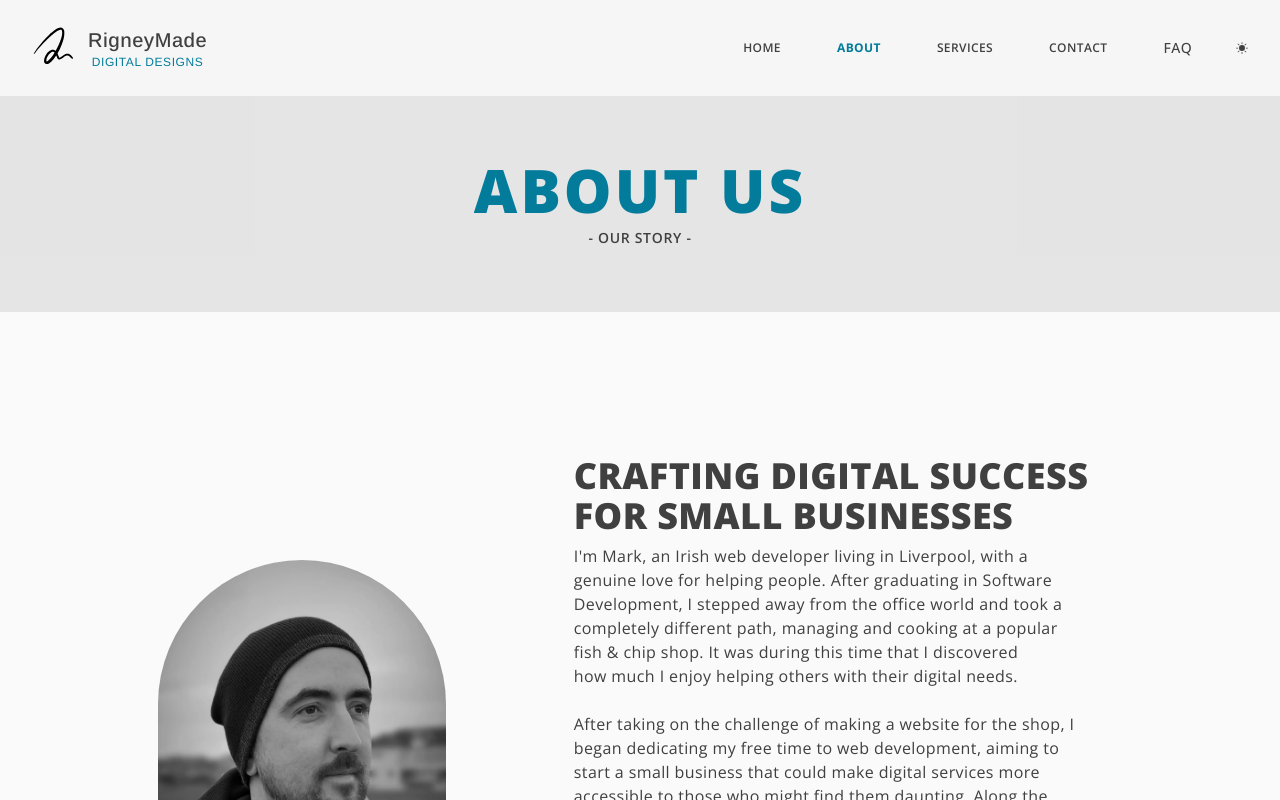
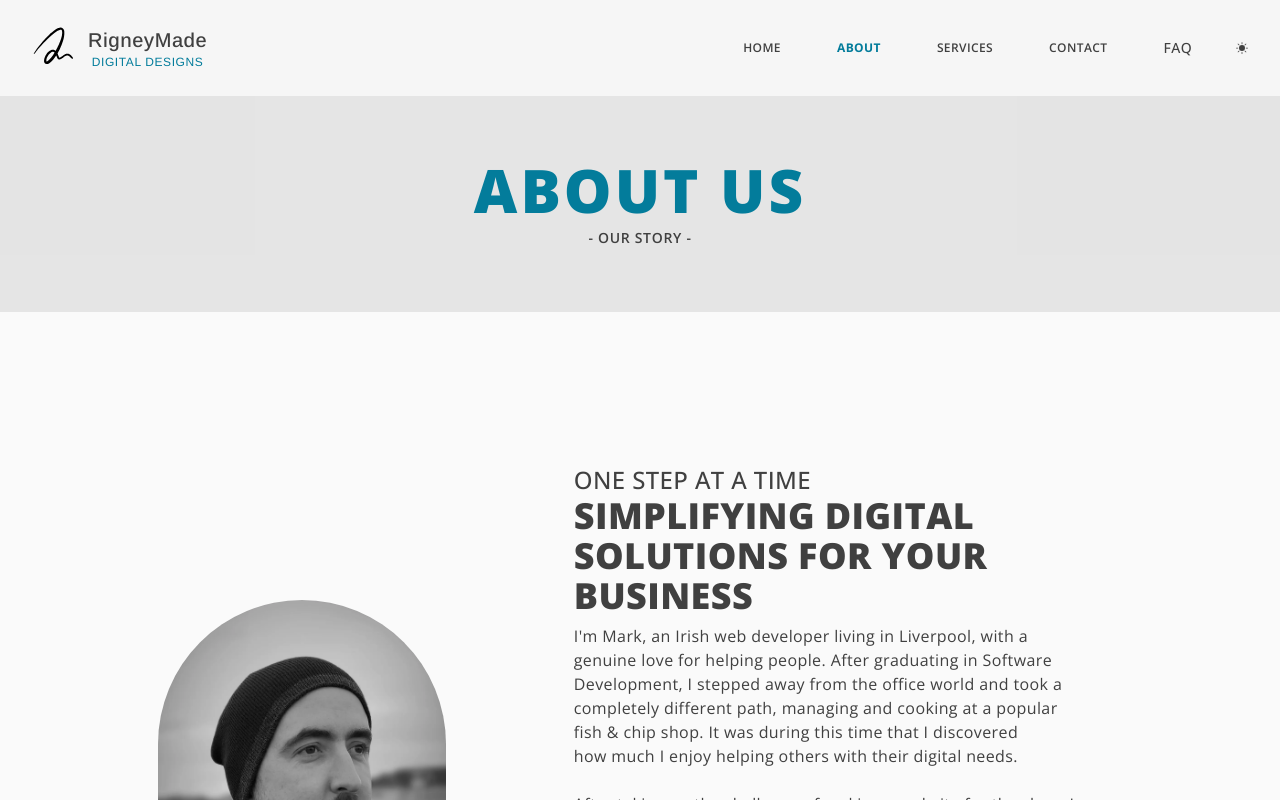
Before and after one commit to KramYengir/rigneymade, a Next.js app: page /about in a window 1280 px wide. Shown: the top 800 px of the page. Built offline with nearby package versions, Linux system fonts and the light colour scheme.

Commit message:
try new heading

```diff
--- a/components/About/AboutUsSection.tsx
+++ b/components/About/AboutUsSection.tsx
@@ -15,7 +15,11 @@ const AboutUsSection = () => {
 
         <div className="grid gap-2">
           <h2 className="max-w-[26ch] uppercase text-2xl lg:text-4xl font-extrabold px-2 sm:px-0">
-            Crafting Digital Success for Small Businesses
+            <span className="font-medium text-lg sm:text-xl xl:text-2xl">
+              one step at a time{" "}
+            </span>
+            <br />
+            Simplifying Digital Solutions for Your Business
           </h2>
           <p className="max-w-lg  text-balance px-2 sm:px-0">
             I'm Mark, an Irish web developer living in Liverpool, with a genuine
```
